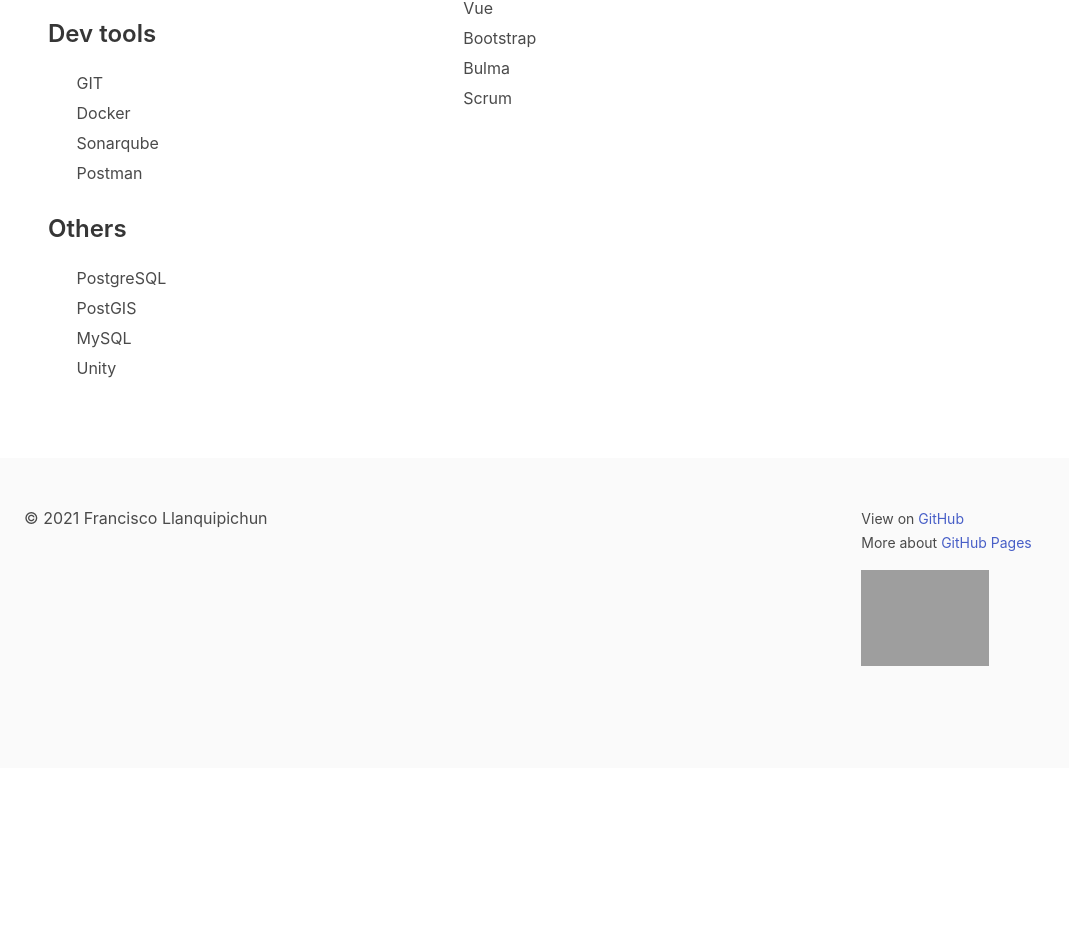
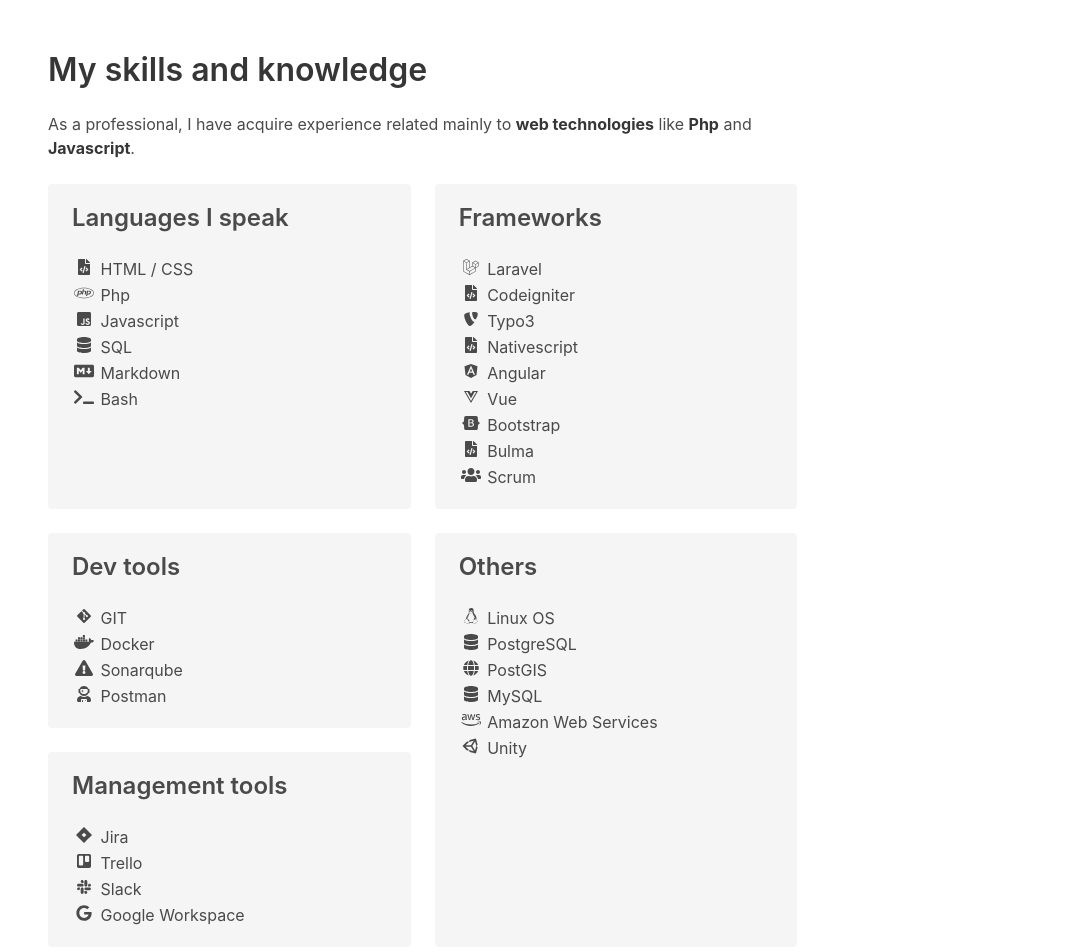
Before and after one commit to franciscollanquipichun/static-personal-website-src, a Vue app: page /about in a window 1280 px wide. Shown: the part 437-1389 px from the top of the page, without its empty margins (0-1069 px from the left). Before the commit the page ends 1205 px from the top, so only its background shows below. Built offline with nearby package versions, Linux system fonts and the light colour scheme; grey boxes are pictures that could not be loaded.

Commit message:
Added font icons
Signed-off-by: Francisco Llanquipichun <francisco.llanquipichun@gmail.com>

```diff
--- a/package.json
+++ b/package.json
@@ -19,8 +19,10 @@
     "deploy": "./deploy.sh"
   },
   "dependencies": {
-    "@fortawesome/fontawesome-svg-core": "^1.2.34",
-    "@fortawesome/free-solid-svg-icons": "^5.15.2",
+    "@fortawesome/fontawesome-svg-core": "^1.2.35",
+    "@fortawesome/free-brands-svg-icons": "^5.15.3",
+    "@fortawesome/free-solid-svg-icons": "^5.15.3",
+    "@fortawesome/vue-fontawesome": "^2.0.2",
     "bulma": "^0.9.2",
     "core-js": "^3.6.5",
     "vue": "^2.6.11",
--- a/src/main.js
+++ b/src/main.js
@@ -2,6 +2,9 @@
 import App from './App.vue'
 import router from '@/router'
 import "../node_modules/bulma/css/bulma.css";
+import { FontAwesomeIcon } from "@fortawesome/vue-fontawesome";
+
+Vue.component("font-awesome-icon", FontAwesomeIcon);
 
 Vue.config.productionTip = false
 
--- a/src/views/About.vue
+++ b/src/views/About.vue
@@ -1,10 +1,30 @@
 <template>
+<section>
     <div class="columns is-desktop">
         <!-- Main content -->
         <div class="column is-two-thirds-desktop">
             <section class="section">
                 <div class="container">
-
+                    <div class="content is-medium">
+                        <h1 class="title">About</h1>
+                        <p>
+                            I am <strong>software engineer</strong> specialized in developing <strong>web solutions</strong>
+                            and sometimes also <strong>mobile</strong>.
+                        </p>
+                        <p>
+                            Desde el año 2013 me desempeño profesionalmente como desarrollador de software
+                            aunque desde siempre me han apasionado las temáticas de: ciencia, tecnología y videojuegos 🤖.<br>
+                            Me encanta escribir código y resolver problemas.
+                        </p>
+                    </div>
+                </div>
+            </section>
+        </div>
+    </div>
+    <div class="columns is-desktop">
+        <div class="column is-two-thirds-desktop">
+            <section class="section">
+                <div class="container">
                     <h3 class="title is-3">My skills and knowledge</h3>
                     <div class="content">
                         <p>
@@ -12,55 +32,68 @@
                             <strong>web technologies</strong> like <strong>Php</strong> and <strong>Javascript</strong>.
                         </p>
                     </div>
-
                     <div class="tile is-ancestor">
                         <div class="tile is-6 is-vertical is-parent">
-                        <div class="tile is-child">
+                            <div class="tile is-child notification">
                                 <p class="title is-4">Languages I speak</p>
                                 <div class="font-code">
-                            <p><span class="icon"><i class="fas fa-file-code" aria-hidden="true"></i></span> HTML / CSS</p>
-                            <p><span class="icon"><i class="fab fa-php" aria-hidden="true"></i></span> php</p>
-                            <p><span class="icon"><i class="fab fa-js" aria-hidden="true"></i></span> Javascript</p>
-                            <p><span class="icon"><i class="fas fa-database" aria-hidden="true"></i></span> SQL</p>
-                            <p><span class="icon"><i class="fas fa-file-code" aria-hidden="true"></i></span> Markdown</p>
-                        </div>
-                        </div>
-                        <div class="tile is-child">
-                        <p class="title is-4">Dev tools</p>
-                        <div class="font-code">
-                            <p><span class="icon"><i class="fas fa-code-branch" aria-hidden="true"></i></span> GIT</p>
-                            <p><span class="icon"><i class="fab fa-docker" aria-hidden="true"></i></span> Docker</p>
-                            <p><span class="icon"><i class="fas fa-tasks" aria-hidden="true"></i></span> Sonarqube</p>
-                            <p><span class="icon"><i class="fas fa-exchange-alt" aria-hidden="true"></i></span> Postman</p>
+                                    <p><span class="icon"><font-awesome-icon :icon="fileCodeIcon" /></span> HTML / CSS</p>
+                                    <p><span class="icon"><font-awesome-icon :icon="phpIcon" /></span> Php</p>
+                                    <p><span class="icon"><font-awesome-icon :icon="jsIcon" /></span> Javascript</p>
+                                    <p><span class="icon"><font-awesome-icon :icon="databaseIcon" /></span> SQL</p>
+                                    <p><span class="icon"><font-awesome-icon :icon="markdownIcon" /></span> Markdown</p>
+                                    <p><span class="icon"><font-awesome-icon :icon="terminalIcon" /></span> Bash</p>
                                 </div>
                             </div>
                         </div>
                         <div class="tile is-parent">
-                        <div class="tile is-child">
+                            <div class="tile is-child notification">
                                 <p class="title is-4">Frameworks</p>
                                 <div class="font-code">
-                            <p><span class="icon"><i class="fab fa-laravel" aria-hidden="true"></i></span> Laravel</p>
-                            <p><span class="icon"><i class="fas fa-file-code" aria-hidden="true"></i></span> Codeigniter</p>
-                            <p><span class="icon"><i class="fab fa-typo3" aria-hidden="true"></i></span> Typo3</p>
-                            <p><span class="icon"><i class="fas fa-file-code" aria-hidden="true"></i></span> Nativescript</p>
-                            <p><span class="icon"><i class="fab fa-angular" aria-hidden="true"></i></span> Angular</p>
-                            <p><span class="icon"><i class="fab fa-vuejs" aria-hidden="true"></i></span> Vue</p>
-                            <p><span class="icon"><i class="fab fa-bootstrap" aria-hidden="true"></i></span> Bootstrap</p>
-                            <p><span class="icon"><i class="fas fa-hashtag" aria-hidden="true"></i></span> Bulma</p>
-                            <p><span class="icon"><i class="fas fa-users" aria-hidden="true"></i></span> Scrum</p>
+                                    <p><span class="icon"><font-awesome-icon :icon="laravelIcon" /></span> Laravel</p>
+                                    <p><span class="icon"><font-awesome-icon :icon="fileCodeIcon" /></span> Codeigniter</p>
+                                    <p><span class="icon"><font-awesome-icon :icon="typo3Icon" /></span> Typo3</p>
+                                    <p><span class="icon"><font-awesome-icon :icon="fileCodeIcon" /></span> Nativescript</p>
+                                    <p><span class="icon"><font-awesome-icon :icon="angularIcon" /></span> Angular</p>
+                                    <p><span class="icon"><font-awesome-icon :icon="vueIcon" /></span> Vue</p>
+                                    <p><span class="icon"><font-awesome-icon :icon="bootstrapIcon" /></span> Bootstrap</p>
+                                    <p><span class="icon"><font-awesome-icon :icon="fileCodeIcon" /></span> Bulma</p>
+                                    <p><span class="icon"><font-awesome-icon :icon="scrumIcon" /></span> Scrum</p>
                                 </div>
                             </div>
                         </div>
                     </div>
                     <div class="tile is-ancestor">
+                        <div class="tile is-parent is-vertical">
+                            <div class="tile is-child notification">
+                                <p class="title is-4">Dev tools</p>
+                                <div class="font-code">
+                                    <p><span class="icon"><font-awesome-icon :icon="gitIcon" /></span> GIT</p>
+                                    <p><span class="icon"><font-awesome-icon :icon="dockerIcon" /></span> Docker</p>
+                                    <p><span class="icon"><font-awesome-icon :icon="sonarqubeIcon" /></span> Sonarqube</p>
+                                    <p><span class="icon"><font-awesome-icon :icon="postmanIcon" /></span> Postman</p>
+                                </div>
+                            </div>
+                            <div class="tile is-child notification">
+                                <p class="title is-4">Management tools</p>
+                                <div class="font-code">
+                                    <p><span class="icon"><font-awesome-icon :icon="jiraIcon" /></span> Jira</p>
+                                    <p><span class="icon"><font-awesome-icon :icon="trelloIcon" /></span> Trello</p>
+                                    <p><span class="icon"><font-awesome-icon :icon="slackIcon" /></span> Slack</p>
+                                    <p><span class="icon"><font-awesome-icon :icon="googleIcon" /></span> Google Workspace</p>
+                                </div>
+                            </div>
+                        </div>
                         <div class="tile is-parent">
-                        <div class="tile is-child">
+                            <div class="tile is-child notification">
                                 <p class="title is-4">Others</p>
                                 <div class="font-code">
-                                <p><span class="icon"><i class="fas fa-database" aria-hidden="true"></i></span> PostgreSQL</p>
-                                <p><span class="icon"><i class="fas fa-globe-americas" aria-hidden="true"></i></span> PostGIS</p>
-                                <p><span class="icon"><i class="fas fa-database" aria-hidden="true"></i></span> MySQL</p>
-                                <p><span class="icon"><i class="fab fa-unity" aria-hidden="true"></i></span> Unity</p>
+                                    <p><span class="icon"><font-awesome-icon :icon="linuxIcon" /></span> Linux OS</p>
+                                    <p><span class="icon"><font-awesome-icon :icon="databaseIcon" /></span> PostgreSQL</p>
+                                    <p><span class="icon"><font-awesome-icon :icon="postgisIcon" /></span> PostGIS</p>
+                                    <p><span class="icon"><font-awesome-icon :icon="databaseIcon" /></span> MySQL</p>
+                                    <p><span class="icon"><font-awesome-icon :icon="awsIcon" /></span> Amazon Web Services</p>
+                                    <p><span class="icon"><font-awesome-icon :icon="unityIcon" /></span> Unity</p>
                                 </div>
                             </div>
                         </div>
@@ -72,4 +105,72 @@
         <!-- social content -->
         <div class="column is-one-third-desktop"></div>
     </div>
+</section>
 </template>
+
+<script>
+import { FontAwesomeIcon } from "@fortawesome/vue-fontawesome";
+import {
+  faFileCode,
+  faDatabase,
+  faTerminal,
+  faUserAstronaut,
+  faUsers,
+  faExclamationTriangle,
+  faGlobe
+} from "@fortawesome/free-solid-svg-icons";
+import {
+  faAngular,
+  faAws,
+  faBootstrap,
+  faDocker,
+  faGitAlt,
+  faGoogle,
+  faJira,
+  faJsSquare,
+  faLaravel,
+  faLinux,
+  faMarkdown,
+  faPhp,
+  faSlack,
+  faTrello,
+  faTypo3,
+  faUnity,
+  faVuejs
+} from "@fortawesome/free-brands-svg-icons";
+
+export default {
+  name: "About",
+  data() {
+    return {
+      fileCodeIcon: faFileCode,
+      databaseIcon: faDatabase,
+      laravelIcon: faLaravel,
+      phpIcon: faPhp,
+      jsIcon: faJsSquare,
+      markdownIcon: faMarkdown,
+      terminalIcon: faTerminal,
+      typo3Icon: faTypo3,
+      angularIcon: faAngular,
+      vueIcon: faVuejs,
+      bootstrapIcon: faBootstrap,
+      scrumIcon: faUsers,
+      gitIcon: faGitAlt,
+      dockerIcon: faDocker,
+      sonarqubeIcon: faExclamationTriangle,
+      postmanIcon: faUserAstronaut,
+      postgisIcon: faGlobe,
+      unityIcon: faUnity,
+      linuxIcon: faLinux,
+      jiraIcon: faJira,
+      trelloIcon: faTrello,
+      slackIcon: faSlack,
+      googleIcon: faGoogle,
+      awsIcon: faAws
+    };
+  },
+  components: {
+    FontAwesomeIcon
+  }
+};
+</script>
```
Also changed, not shown: src/components/ContentFooter.vue (+12 -1 lines), src/views/Home.vue (+28 -4 lines), 1 other file (tests, documents, lock files or other folders). Lines whose indentation alone changed are shown as unchanged.
